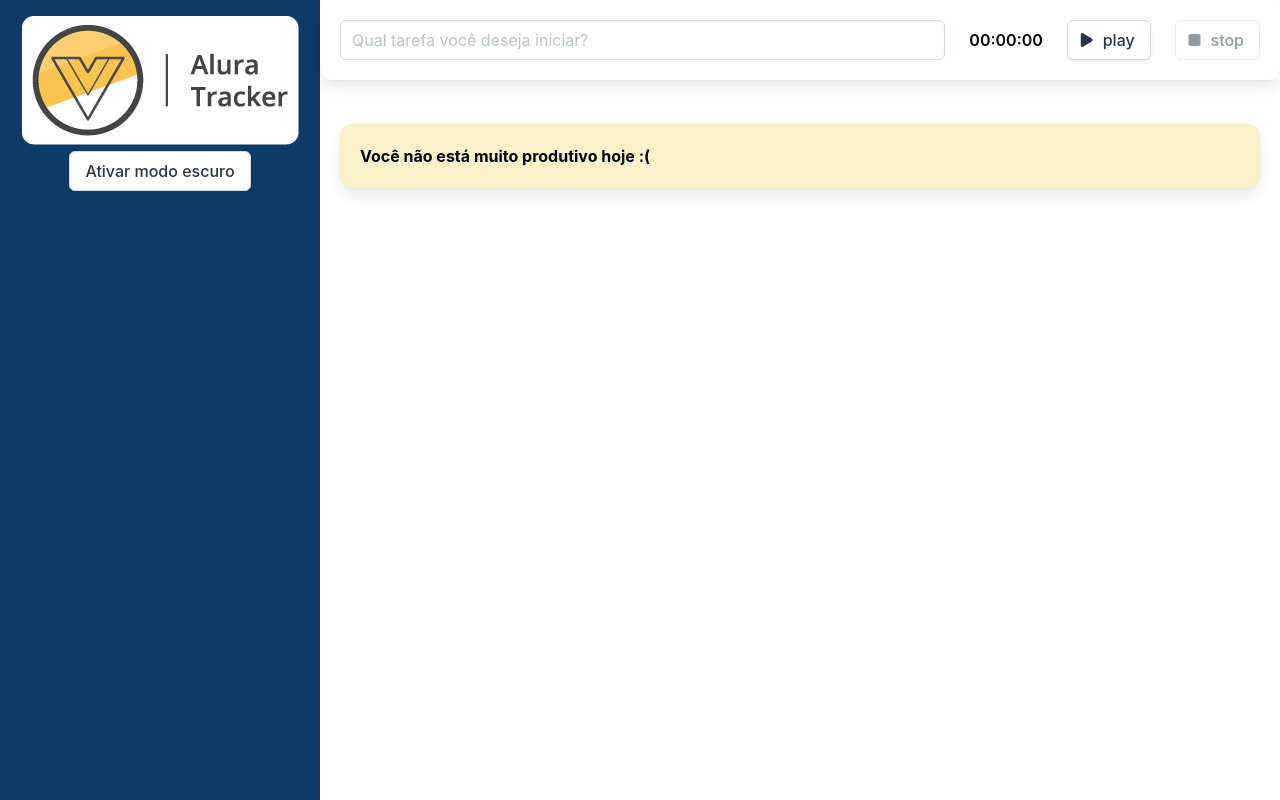
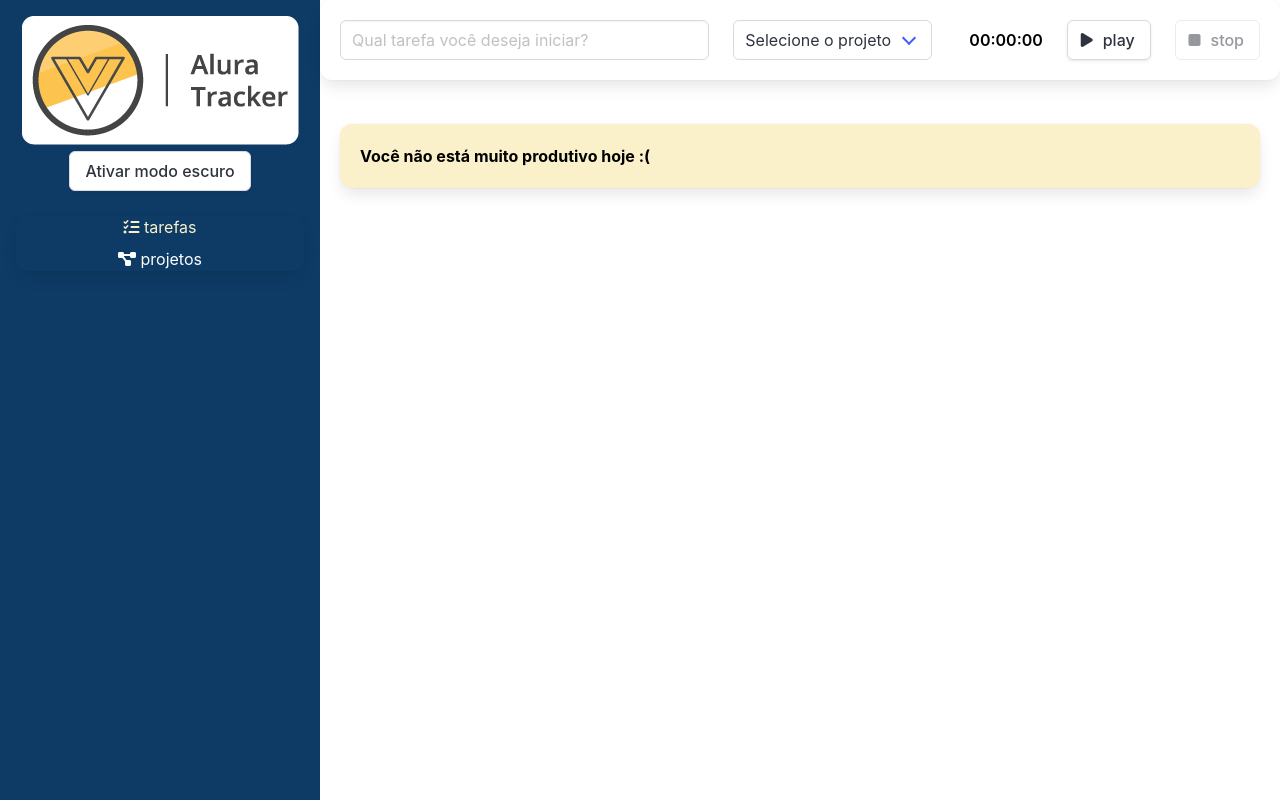
Before and after one commit to KevenAbraham/Alura-Tracker, a Vue app: page / in a window 1280 px wide. Built offline with nearby package versions, Linux system fonts and the light colour scheme.

Commit message:
feat: adicionando refatoção da pagina

```diff
--- a/package.json
+++ b/package.json
@@ -9,7 +9,9 @@
   },
   "dependencies": {
     "core-js": "^3.8.3",
-    "vue": "^3.2.13"
+    "vue": "^3.2.13",
+    "vue-router": "^4.3.2",
+    "vuex": "^4.0.2"
   },
   "devDependencies": {
     "@fortawesome/fontawesome-free": "^6.5.2",
--- a/src/App.vue
+++ b/src/App.vue
@@ -4,33 +4,20 @@
       <BarraLateral @aoTemaAlterado="trocarTema" />
     </div>
     <div class="column is-three-quarter conteudo">
-      <Formulario @aoSalvarTarefa="salvarTarefa" />
-      <div class="lista">
-        <Tarefa v-for="(tarefa, index) in tarefas" :key="index" :tarefa="tarefa" />
-        <Box v-if="listaEstaVazia" >
-          Você não está muito produtivo hoje :(
-        </Box>
-      </div>
-
+      <router-view></router-view>
     </div>
   </main>
 </template>
 
 <script lang="ts">
 import { defineComponent } from 'vue';
-import BarraLateral from './components/BarraLateral.vue'
-import Formulario from './components/Formulario.vue'
-import Tarefa from './components/Tarefa.vue'
-import ITarefa from './interfaces/ITarefa';
-import Box from './components/Box.vue';
+import BarraLateral from '@/components/BarraLateral.vue'
+import ITarefa from '@/interfaces/ITarefa';
 
 export default defineComponent({
   name: 'App',
   components: {
     BarraLateral,
-    Formulario,
-    Tarefa,
-    Box
   },
   data() {
     return {
--- a/src/components/BarraLateral.vue
+++ b/src/components/BarraLateral.vue
@@ -3,9 +3,27 @@
     <h1>
       <img src="../assets/logo.png" alt="">
     </h1>
-    <button class="button" @click="alterarTema">
-      {{ textoBotao }}
-    </button>
+    <div class="has-text-centered">
+      <button class="button" @click="alterarTema">
+        {{ textoBotao }}
+      </button>
+    </div>
+    <nav class="panel mt-5">
+      <ul>
+        <li>
+          <router-link to="/" class="link">
+            <i class="fas fa-tasks"></i>
+            tarefas
+          </router-link>
+        </li>
+        <li>
+          <router-link to="/projetos" class="link">
+            <i class="fas fa-project-diagram"></i>
+            projetos
+          </router-link>
+        </li>
+      </ul>
+    </nav>
   </header>
 </template>
 
@@ -46,6 +64,19 @@ header {
   text-align: center;
 }
 
+.panel li {
+    margin: 8px 0;
+}
+.link {
+    color: #fff;
+}
+.link:hover {
+    color: #FAF0CA;
+}
+.link.router-link-active {
+    color: #FAF0CA;
+}
+
 @media only screen and (max-width: 768px) {
   header {
     padding: 2.5rem;
--- a/src/components/Formulario.vue
+++ b/src/components/Formulario.vue
@@ -1,54 +1,78 @@
 <template>
-    <div class="box formulario">
+  <div class="box">
     <div class="columns">
-        <div
-          class="column is-8"
-          role="form"
-          aria-label="Formulário para criação de uma nova tarefa"
-        >
+      <div class="column is-5" role="form" aria-label="Formulário para iniciar uma nova tarefa">
         <input
+          class="input"
           type="text"
-            class="input"
           placeholder="Qual tarefa você deseja iniciar?"
           v-model="descricao"
         />
       </div>
+      <div class="column is-3">
+        <div class="select">
+          <select v-model="idProjeto">
+            <option value="">Selecione o projeto</option>
+            <option
+              :value="projeto.id"
+              v-for="projeto in projetos"
+              :key="projeto.id"
+            >
+              {{ projeto.nome }}
+            </option>
+          </select>
+        </div>
+      </div>
       <div class="column">
-          <Temporizador @aoTemporizadorFinalizado="finalizarTarefa"/>
+        <Temporizador @aoFinalizarTarefa="salvarTarefa"/>
       </div>
     </div>
   </div>
 </template>
 
 <script lang="ts">
-  import { defineComponent } from "vue";
-  import Temporizador from './Temporizador.vue'
+import { computed, defineComponent } from "vue";
+import Temporizador from "./Temporizador.vue";
+import { useStore } from 'vuex'
+
+import { key } from '@/store'
 
 export default defineComponent({
-    name: "TaskForm",
+  name: "FormularioForm",
   emits: ['aoSalvarTarefa'],
   components: {
-      Temporizador
+    Temporizador,
   },
   data () {
     return {
-        descricao: ''
+      descricao: '',
+      idProjeto: ''
     }
   },
   methods: {
-      finalizarTarefa (tempoDecorrido: number) : void {
+    salvarTarefa (tempoEmSegundos: number) : void {
       this.$emit('aoSalvarTarefa', {
-          duracaoEmSegundos: tempoDecorrido,
-          descricao: this.descricao
+        duracaoEmSegundos: tempoEmSegundos,
+        descricao: this.descricao,
+        projeto: this.projetos.find(proj => proj.id == this.idProjeto)
       })
       this.descricao = ''
+    }
+  },
+  setup () {
+    const store = useStore(key)
+    return {
+      projetos: computed(() => store.state.projetos)
     }
   }
 });
 </script>
-  <style>
-  .formulario {
+<style scoped>
+.button {
+  margin-left: 8px;
+}
+.box {
+  background-color: var(--bg-primario);
   color: var(--texto-primario);
-    background-color: var(--bg-primario);
 }
 </style>
--- /dev/null
+++ b/src/interfaces/IProjeto.ts
@@ -0,0 +1,4 @@
+export default interface IProjeto {
+    id: string;
+    nome: string;
+}
--- a/src/interfaces/ITarefa.ts
+++ b/src/interfaces/ITarefa.ts
@@ -1,4 +1,7 @@
+import IProjeto from "./IProjeto";
+
 export default interface ITarefa {
     duracaoEmSegundos: number,
-    descricao: string
+    descricao: string,
+    projeto: IProjeto
 }
--- a/src/main.ts
+++ b/src/main.ts
@@ -1,6 +1,10 @@
 import { createApp } from 'vue'
 import App from './App.vue'
+import '@fortawesome/fontawesome-free/css/all.css'
+import roteador from './roteador'
+import { key, store } from './store'
 
-import '@fortawesome/fontawesome-free/css/all.css'
-
-createApp(App).mount('#app')
+createApp(App)
+    .use(roteador)
+    .use(store, key)
+    .mount('#app')
--- /dev/null
+++ b/src/roteador/index.ts
@@ -0,0 +1,23 @@
+import { RouteRecordRaw, createRouter, createWebHashHistory } from "vue-router";
+import Tarefas from "@/views/Tarefas.vue";
+import Projetos from "@/views/Projetos.vue";
+
+const rotas: RouteRecordRaw[] = [
+    {
+        path: '/',
+        name: 'Tarefas',
+        component: Tarefas
+    },
+    {
+        path: '/projetos',
+        name: 'Projetos',
+        component: Projetos
+    }
+]
+
+const roteador = createRouter({
+    history: createWebHashHistory(),
+    routes: rotas
+})
+
+export default roteador;
--- /dev/null
+++ b/src/store/index.ts
@@ -0,0 +1,28 @@
+import IProjeto from "@/interfaces/IProjeto";
+import { InjectionKey } from "vue";
+import { Store, createStore, useStore as vuexUseStore } from "vuex";
+
+interface Estado {
+    projetos : IProjeto[]
+}
+
+export const key: InjectionKey<Store<Estado>> = Symbol()
+
+export const store = createStore<Estado>({
+    state: {
+        projetos: []
+    },
+    mutations: {
+        'ADICIONA_PROJETO'(state, nomeDoProjeto: string) {
+            const projeto = {
+                id: new Date().toISOString(),
+                nome: nomeDoProjeto
+            } as IProjeto
+            state.projetos.push(projeto)
+        }
+    }
+})
+
+export function useStore(): Store<Estado> {
+    return vuexUseStore(key)
+}
--- /dev/null
+++ b/src/views/Projetos.vue
@@ -0,0 +1,62 @@
+<template>
+    <section class="projeto">
+        <h1 class="title">Projetos</h1>
+        <form @submit.prevent="salvar"> <!--Ouvir o comportamento padrão já ouvindo o comportamento de submeter e recarregar a página-->
+            <div class="field">
+                <label for="" class="label">Nome do Projeto</label>
+                <input type="text" class="input" v-model="nomeDoProjeto" id="nomeDoProjeto">
+            </div>
+            <div class="field">
+                <button class="button" type="submit">Salvar</button>
+            </div>
+        </form>
+        <table class="table is-fullwidth">
+            <thead>
+                <tr>
+                    <th>ID</th>
+                    <th>Nome</th>
+                </tr>
+            </thead>
+            <tbody>
+                <tr v-for="projeto in projetos" :key="projeto.id">
+                    <td>{{ projeto.id }}</td>
+                    <td>{{ projeto.nome }}</td>
+                </tr>
+            </tbody>
+        </table>
+    </section>
+</template>
+
+
+<script lang="ts">
+import { computed, defineComponent } from 'vue';
+import { useStore } from '@/store';
+
+export default defineComponent({
+    name: 'ProjetosView',
+    data() {
+        return {
+            nomeDoProjeto: ""
+        }
+    },
+    methods: {
+        salvar() {
+            this.store.commit('ADICIONA_PROJETO', this.nomeDoProjeto)
+            this.nomeDoProjeto = ""
+        }
+    },
+    setup() {
+        const store = useStore()
+        return {
+            store,
+            projetos: computed(() => store.state.projetos)
+        }
+    }
+})
+</script>
+
+<style scoped>
+.projeto {
+    padding: 1.25rem;
+}
+</style>
--- /dev/null
+++ b/src/views/Tarefas.vue
@@ -0,0 +1,41 @@
+<template>
+    <Formulario @aoSalvarTarefa="salvarTarefa"/>
+    <div class="lista">
+        <Box v-if="semTarefas">
+            Você não está muito produtivo hoje <span class="has-text-weight-bold">:(</span>
+        </Box>
+        <Tarefa v-for="(tarefa, index) in tarefas" :tarefa="tarefa" :key="index"/>
+    </div>
+</template>
+
+<script lang="ts">
+import { defineComponent } from "vue";
+import Formulario from "../components/Formulario.vue";
+import Tarefa from "../components/Tarefa.vue";
+import Box from "../components/Box.vue";
+import ITarefa from "../interfaces/ITarefa"
+
+export default defineComponent({
+  name: "App",
+  components: {
+    Formulario,
+    Tarefa,
+    Box
+  },
+  data () {
+    return {
+      tarefas: [] as ITarefa[]
+    }
+  },
+  methods: {
+    salvarTarefa (tarefa:ITarefa) : void {
+      this.tarefas.push(tarefa)
+    }
+  },
+  computed: {
+    semTarefas () :boolean {
+      return this.tarefas.length == 0
+    }
+  }
+});
+</script>
```
Also changed, not shown: 1 other file (tests, documents, lock files or other folders). Lines whose indentation alone changed are shown as unchanged.
